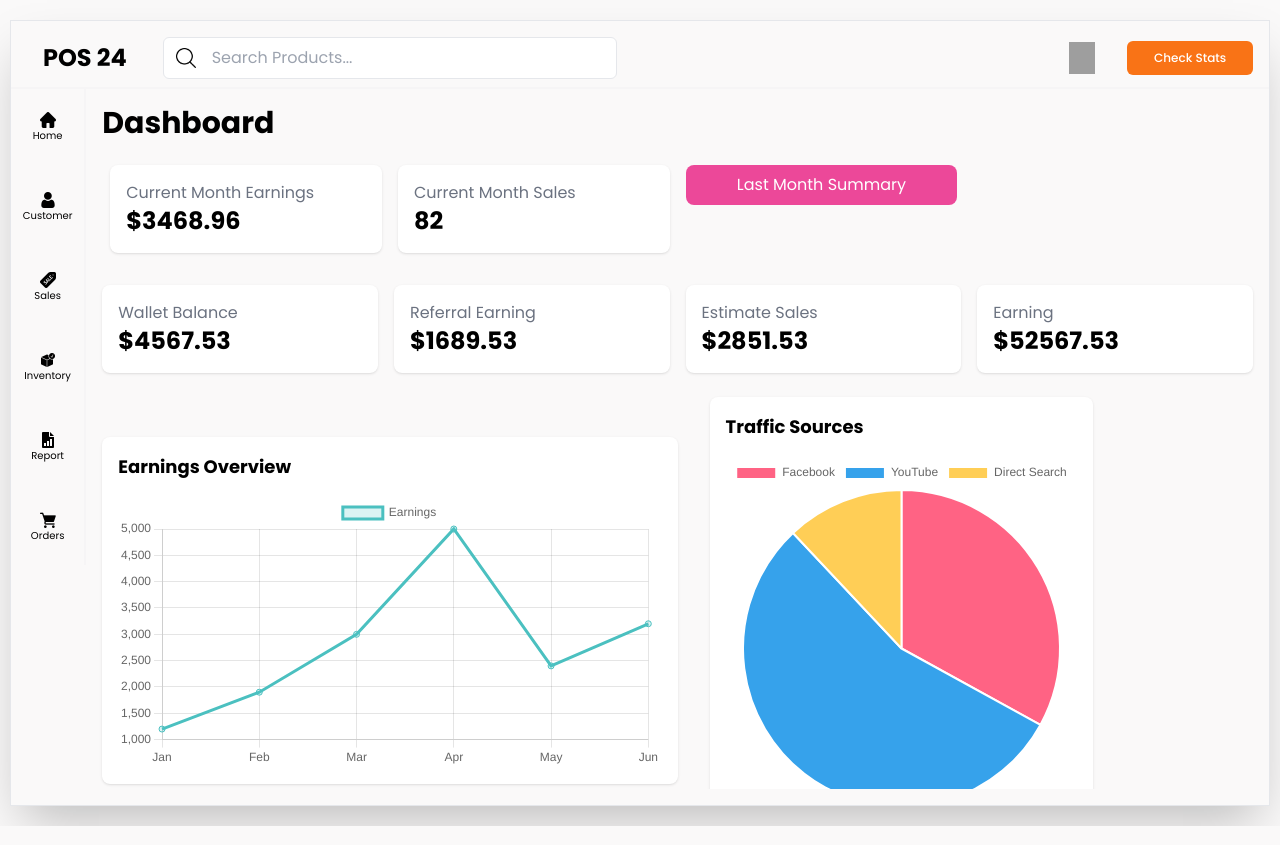
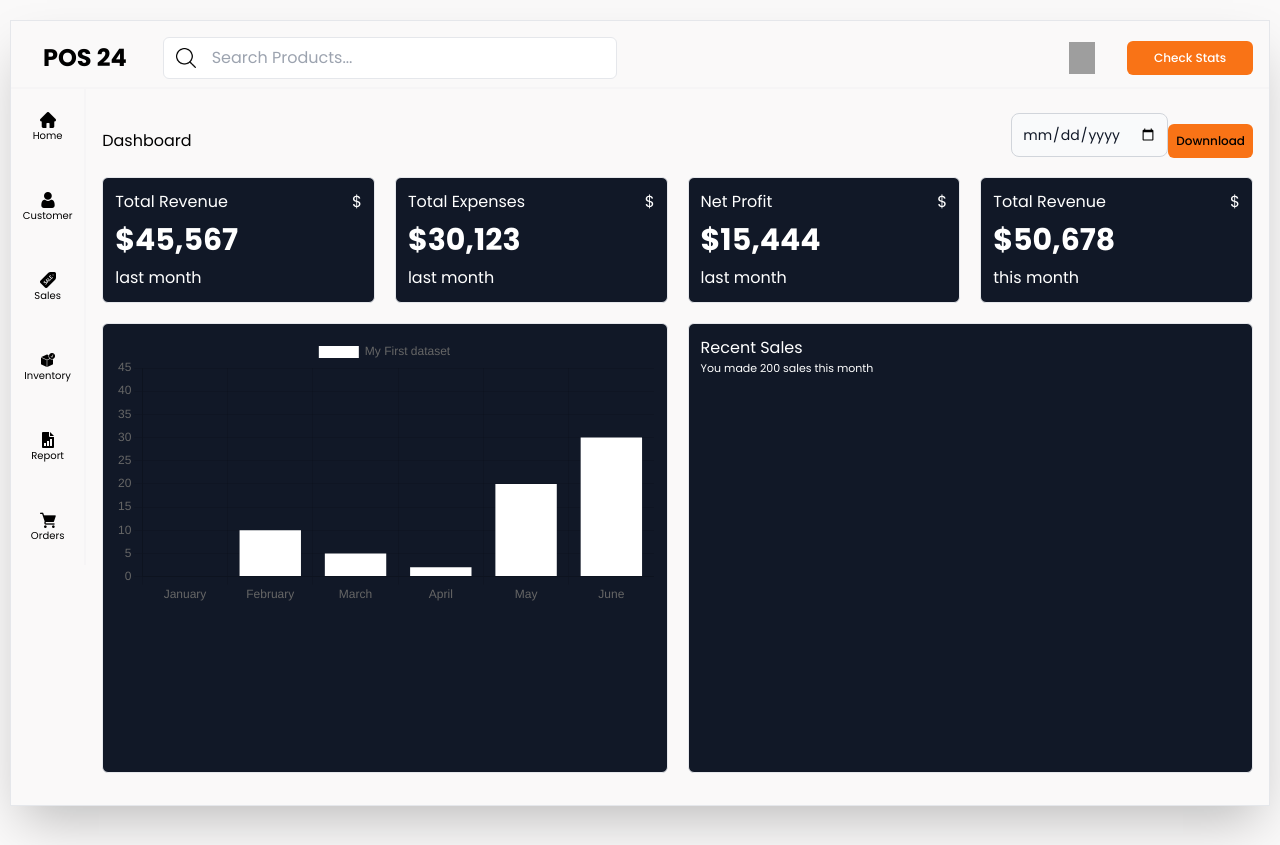
Before and after one commit to senethmendis/pos-system-fullstack, a React (Vite) app in the folder frontend/: page /dash in a window 1280 px wide. Built offline with nearby package versions, Linux system fonts and the light colour scheme; grey boxes are pictures that could not be loaded.

Commit message:
Refactored Dashboard component, removed Line and Pie charts, added Bar chart, and updated layout and styling.

```diff
--- a/frontend/src/constants/index.js
+++ b/frontend/src/constants/index.js
@@ -135,6 +135,29 @@ export const OrdersData = [
       },
     ],
     total: 619.98,
+  },
+];
+
+export const dashboardCardItems = [
+  {
+    title: "Total Revenue",
+    total_revenue: "$45,567",
+    period: "last month",
+  },
+  {
+    title: "Total Expenses",
+    total_revenue: "$30,123",
+    period: "last month",
+  },
+  {
+    title: "Net Profit",
+    total_revenue: "$15,444",
+    period: "last month",
+  },
+  {
+    title: "Total Revenue",
+    total_revenue: "$50,678",
+    period: "this month",
   },
 ];
 
--- a/frontend/src/pages/dashboard/Dashboard.jsx
+++ b/frontend/src/pages/dashboard/Dashboard.jsx
@@ -1,154 +1,63 @@
-import React from 'react';
-import { Line, Pie } from 'react-chartjs-2';
-import { Chart as ChartJS, LineElement, PointElement, LinearScale, Title, CategoryScale, ArcElement, Tooltip, Legend } from 'chart.js';
-import 'tailwindcss/tailwind.css';
+import React from "react";
 
-ChartJS.register(LineElement, PointElement, LinearScale, Title, CategoryScale, ArcElement, Tooltip, Legend);
+import Chart from "chart.js/auto";
+import { Bar } from "react-chartjs-2";
+import "tailwindcss/tailwind.css";
+import CustomInputField from "../../components/common/CustomInputField";
+import Button from "../../components/common/Button";
+import DashCard from "./components/DashCard";
+import { dashboardCardItems } from "../../constants/index";
 
 const Dashboard = () => {
-  const lineData = {
-    labels: ['Jan', 'Feb', 'Mar', 'Apr', 'May', 'Jun'],
+  const labels = ["January", "February", "March", "April", "May", "June"];
+  const data = {
+    labels: labels,
     datasets: [
       {
-        label: 'Earnings',
-        data: [1200, 1900, 3000, 5000, 2400, 3200],
-        borderColor: 'rgba(75, 192, 192, 1)',
-        backgroundColor: 'rgba(75, 192, 192, 0.2)',
-      },
-    ],
-  };
-
-  const pieData = {
-    labels: ['Facebook', 'YouTube', 'Direct Search'],
-    datasets: [
-      {
-        data: [33, 55, 12],
-        backgroundColor: ['#FF6384', '#36A2EB', '#FFCE56'],
-        hoverBackgroundColor: ['#FF6384', '#36A2EB', '#FFCE56'],
+        label: "My First dataset",
+        backgroundColor: "rgb(255, 255, 255)",
+        borderColor: "rgb(255, 255, 255)",
+        data: [0, 10, 5, 2, 20, 30, 45],
       },
     ],
   };
 
   return (
-    <section className="p-4 w-full h-[700px] overflow-y-auto overflow-x-hidden">
-      {/* Dashboard Overview */}
-      <div className="mb-6">
-        <h1 className="text-3xl font-bold">Dashboard</h1>
-        <div className="flex flex-wrap mt-4">
-          <div className="w-full md:w-1/2 lg:w-1/4 p-2">
-            <div className="bg-white shadow rounded-lg p-4">
-              <p className="text-gray-500">Current Month Earnings</p>
-              <h2 className="text-2xl font-bold">$3468.96</h2>
-            </div>
-          </div>
-          <div className="w-full md:w-1/2 lg:w-1/4 p-2">
-            <div className="bg-white shadow rounded-lg p-4">
-              <p className="text-gray-500">Current Month Sales</p>
-              <h2 className="text-2xl font-bold">82</h2>
-            </div>
-          </div>
-          <div className="w-full lg:w-1/4 p-2">
-            <button className="w-full bg-pink-500 text-white py-2 rounded-lg">
-              Last Month Summary
-            </button>
-          </div>
+    <section className="p-4 w-full h-[700px]">
+      <div className="w-full flex items-center justify-between">
+        <h1>Dashboard</h1>
+        <div className="flex flex-row items-center">
+          <CustomInputField
+            inputId={"datePicker"}
+            name={"datePicker"}
+            inputType="date"
+          />
+          <Button color="bg-orange-500" text="Downnload" />
         </div>
       </div>
 
-      {/* Statistics and Graphs */}
-      <div className="grid grid-cols-1 md:grid-cols-2 lg:grid-cols-4 gap-4 mb-6">
-        <div className="bg-white shadow rounded-lg p-4">
-          <p className="text-gray-500">Wallet Balance</p>
-          <h2 className="text-2xl font-bold">$4567.53</h2>
+      <div className="w-full h-full flex flex-col gap-5">
+        <div className="w-full  gap-5 grid grid-cols-4">
+          {dashboardCardItems.map((card, i) => (
+            <DashCard
+              key={i}
+              title={card.title}
+              amount={card.total_revenue}
+              period={card.period}
+            />
+          ))}
         </div>
-        <div className="bg-white shadow rounded-lg p-4">
-          <p className="text-gray-500">Referral Earning</p>
-          <h2 className="text-2xl font-bold">$1689.53</h2>
-        </div>
-        <div className="bg-white shadow rounded-lg p-4">
-          <p className="text-gray-500">Estimate Sales</p>
-          <h2 className="text-2xl font-bold">$2851.53</h2>
-        </div>
-        <div className="bg-white shadow rounded-lg p-4">
-          <p className="text-gray-500">Earning</p>
-          <h2 className="text-2xl font-bold">$52567.53</h2>
-        </div>
-      </div>
-
-      <div className="w-full flex flex-row gap-8 items-center">
-        <div className="w-1/2 h-94">
-          {/* Line Chart */}
-          <div className="mb-6 h-full">
-            <div className="bg-white shadow rounded-lg p-4 h-full">
-              <h3 className="text-lg font-bold mb-4">Earnings Overview</h3>
-              <Line data={lineData} />
+        <div className="w-full gap-5 flex flex-row items-center text-white">
+          <div className="w-1/2  h-[450px] border p-3 rounded-md bg-gray-900 ">
+            <Bar data={data} />
+          </div>
+          <div className="w-1/2  h-[450px] border p-3 rounded-md bg-gray-900 ">
+            <div className="w-full flex flex-col">
+              <h1>Recent Sales</h1>
+              <p className="text-[11px]">You made 200 sales this month</p>
             </div>
           </div>
         </div>
-        {/* Pie Chart */}
-          <div className="w-full md:w-1/2 lg:w-1/3 h-auto ">
-            <div className="mb-6 h-full">
-              <div className="bg-white shadow rounded-lg p-4 h-full">
-                <h3 className="text-lg font-bold mb-4">Traffic Sources</h3>
-                <Pie data={pieData} className="w-full h-full"/>
-              </div>
-            </div>
-          </div>
-
-      </div>
-
-
-      {/* Order Status */}
-      <div className="bg-white shadow rounded-lg p-4">
-        <h3 className="text-lg font-bold mb-4">Order Status</h3>
-        <table className="w-full table-auto">
-          <thead>
-            <tr className="bg-gray-100">
-              <th className="px-4 py-2">Invoice</th>
-              <th className="px-4 py-2">Customer</th>
-              <th className="px-4 py-2">From</th>
-              <th className="px-4 py-2">Price</th>
-              <th className="px-4 py-2">Status</th>
-            </tr>
-          </thead>
-          <tbody>
-            <tr>
-              <td className="border px-4 py-2">12386</td>
-              <td className="border px-4 py-2">Charly Dues</td>
-              <td className="border px-4 py-2">Brazil</td>
-              <td className="border px-4 py-2">$299</td>
-              <td className="border px-4 py-2">Process</td>
-            </tr>
-            <tr>
-              <td className="border px-4 py-2">12386</td>
-              <td className="border px-4 py-2">Marko</td>
-              <td className="border px-4 py-2">Italy</td>
-              <td className="border px-4 py-2">$2642</td>
-              <td className="border px-4 py-2">Open</td>
-            </tr>
-            <tr>
-              <td className="border px-4 py-2">12386</td>
-              <td className="border px-4 py-2">Daniyel Onak</td>
-              <td className="border px-4 py-2">Russia</td>
-              <td className="border px-4 py-2">$981</td>
-              <td className="border px-4 py-2">On Hold</td>
-            </tr>
-            <tr>
-              <td className="border px-4 py-2">12386</td>
-              <td className="border px-4 py-2">Ragil Bastana</td>
-              <td className="border px-4 py-2">Korea</td>
-              <td className="border px-4 py-2">$369</td>
-              <td className="border px-4 py-2">Process</td>
-            </tr>
-            <tr>
-              <td className="border px-4 py-2">12386</td>
-              <td className="border px-4 py-2">Sarti Onuska</td>
-              <td className="border px-4 py-2">Japan</td>
-              <td className="border px-4 py-2">$1240</td>
-              <td className="border px-4 py-2">Open</td>
-            </tr>
-          </tbody>
-        </table>
       </div>
     </section>
   );
--- /dev/null
+++ b/frontend/src/pages/dashboard/components/DashCard.jsx
@@ -0,0 +1,16 @@
+import React from "react";
+
+const DashCard = ({ title, amount, period }) => {
+  return (
+    <div className="w-full h-auto flex flex-col gap-2  border p-3 rounded-md text-white bg-gray-900">
+      <div className="w-full flex flex-row items-center justify-between">
+        <h2>{title}</h2>
+        <p>$</p>
+      </div>
+      <h1 className="font-bold text-3xl">{amount}</h1>
+      <p>{period}</p>
+    </div>
+  );
+};
+
+export default DashCard;
```
